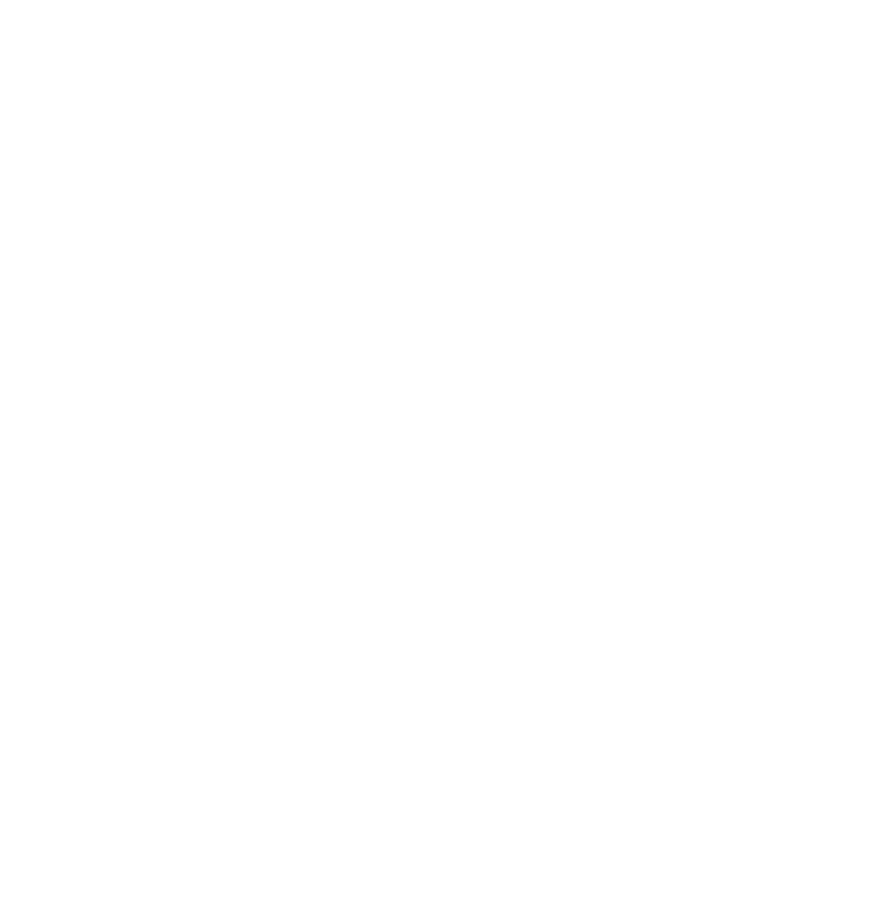
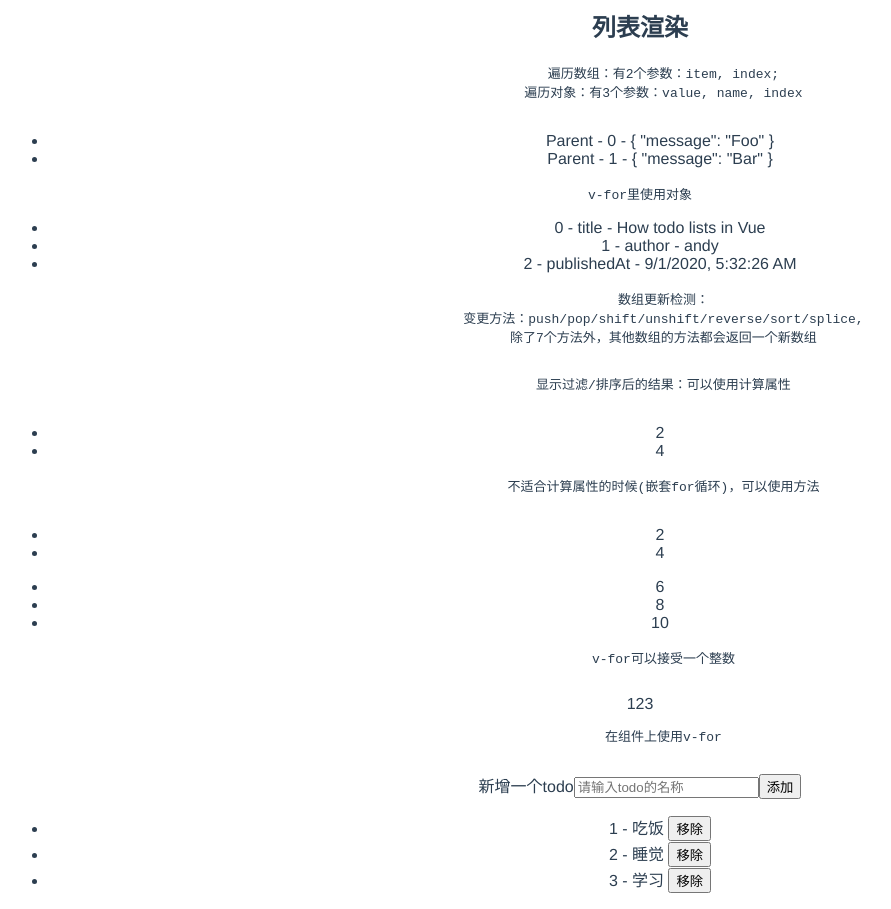
Before and after one commit to likwotsing/vue-study, a Vue app: page /#/list-render in a window 1280 px wide. Shown: the part 260-1169 px from the top of the page, without its empty margins (0-891 px from the left). Before the commit the page ends 800 px from the top, so only its background shows below. Built offline with nearby package versions, Linux system fonts and the light colour scheme.

Commit message:
add列表渲染

```diff
--- a/src/App.vue
+++ b/src/App.vue
@@ -8,6 +8,7 @@
       <router-link to="/compute">计算属性和侦听器</router-link>
       <router-link to="/style">样式</router-link>
       <router-link to="/condition-render">条件渲染</router-link>
+      <router-link to="/list-render">列表渲染</router-link>
     </div>
     <router-view/>
   </div>
--- /dev/null
+++ b/src/components/ListRender.vue
@@ -0,0 +1,129 @@
+<template>
+  <div>
+    <h2>列表渲染</h2>
+    <pre>
+      遍历数组：有2个参数：item, index;
+      遍历对象：有3个参数：value, name, index
+    </pre>
+    <!-- 用v-for把一个数组对应为一组元素 -->
+    <ul>
+      <li v-for="(item,index) of items" :key="index">
+        {{ parentMessage }} - {{ index }} - {{ item }}
+      </li>
+    </ul>
+    <!-- v-for里使用对象 -->
+    <pre>v-for里使用对象</pre>
+    <ul>
+      <li v-for="(value, name, index) in object" :key="value">
+        {{ index }} - {{ name }} - {{ value }}
+      </li>
+    </ul>
+    <pre>
+      数组更新检测：
+      变更方法：push/pop/shift/unshift/reverse/sort/splice,
+      除了7个方法外，其他数组的方法都会返回一个新数组
+    </pre>
+    <pre>
+      显示过滤/排序后的结果：可以使用计算属性
+    </pre>
+    <ul>
+      <li v-for="n in evenNumbers" :key="n">
+        {{ n }}
+      </li>
+    </ul>
+    <pre>
+      不适合计算属性的时候(嵌套for循环)，可以使用方法
+    </pre>
+    <ul v-for="(set, index) in sets" :key="index">
+      <li v-for="n in even(set)" :key="n">
+        {{ n }}
+      </li>
+    </ul>
+    <pre>
+      v-for可以接受一个整数
+    </pre>
+    <div>
+      <span v-for="n in 3" :key="n">{{ n }}</span>
+    </div>
+    <pre>
+      在组件上使用v-for
+    </pre>
+    <div>
+      <form v-on:submit.prevent="addNewTodo">
+        <label for="new-todo">新增一个todo</label>
+        <input
+          v-model="newTodoText"
+          id="new-todo"
+          placeholder="请输入todo的名称"
+        >
+        <button>添加</button>
+      </form>
+      <ul>
+        <li
+          is="todo-item"
+          v-for="(todo, index) of todos"
+          :key="todo.id"
+          :id="todo.id"
+          :title="todo.title"
+          @remove="handleRemove(index)"
+        ></li>
+      </ul>
+    </div>
+  </div>
+</template>
+
+<script>
+import TodoItem from '@/components/TodoItem.vue'
+export default {
+  components: {
+    TodoItem
+  },
+  data() {
+    return {
+      parentMessage: 'Parent',
+      items: [
+        { message: 'Foo' },
+        { message: 'Bar' }
+      ],
+      object: {
+        title: 'How todo lists in Vue',
+        author: 'andy',
+        publishedAt: new Date().toLocaleString()
+      },
+      numbers: [1, 2, 3, 4, 5],
+      sets: [[1, 2, 3, 4, 5], [6, 7, 8, 9, 10]],
+      newTodoText: '',
+      todos: [
+        { id: 1, title: '吃饭' },
+        { id: 2, title: '睡觉' },
+        { id: 3, title: '学习' }
+      ],
+      nextTodoId: 4
+    }
+  },
+  computed: {
+    evenNumbers() {
+      return this.numbers.filter(c => c % 2 === 0)
+    }
+  },
+  methods: {
+    even(c1) {
+      return c1.filter(c2 => c2 % 2 === 0)
+    },
+    addNewTodo() {
+      this.todos.push({
+        id: this.nextTodoId++,
+        title: this.newTodoText
+      })
+      this.newTodoText = ''
+    },
+    handleRemove(index) {
+      this.todos.splice(index, 1)
+    }
+  }
+}
+</script>
+
+<style>
+
+</style>
--- /dev/null
+++ b/src/components/TodoItem.vue
@@ -0,0 +1,16 @@
+<template>
+  <li>
+    {{ id }} - {{ title }}
+    <button @click="$emit('remove')">移除</button>
+  </li>
+</template>
+
+<script>
+export default {
+  props: ['id', 'title']
+}
+</script>
+
+<style>
+
+</style>
--- a/src/router/index.js
+++ b/src/router/index.js
@@ -6,6 +6,7 @@
 import Compute from '@/components/Compute.vue'
 import Style from '@/components/Style.vue'
 import ConditionRender from '@/components/ConditionRender.vue'
+import ListRender from '@/components/ListRender.vue'
 
 Vue.use(VueRouter)
 
@@ -47,6 +48,11 @@
     path: '/condition-render',
     name: 'ConditionRender',
     component: ConditionRender
+  },
+  {
+    path: '/list-render',
+    name: 'ListRender',
+    component: ListRender
   }
 ]
 
```
